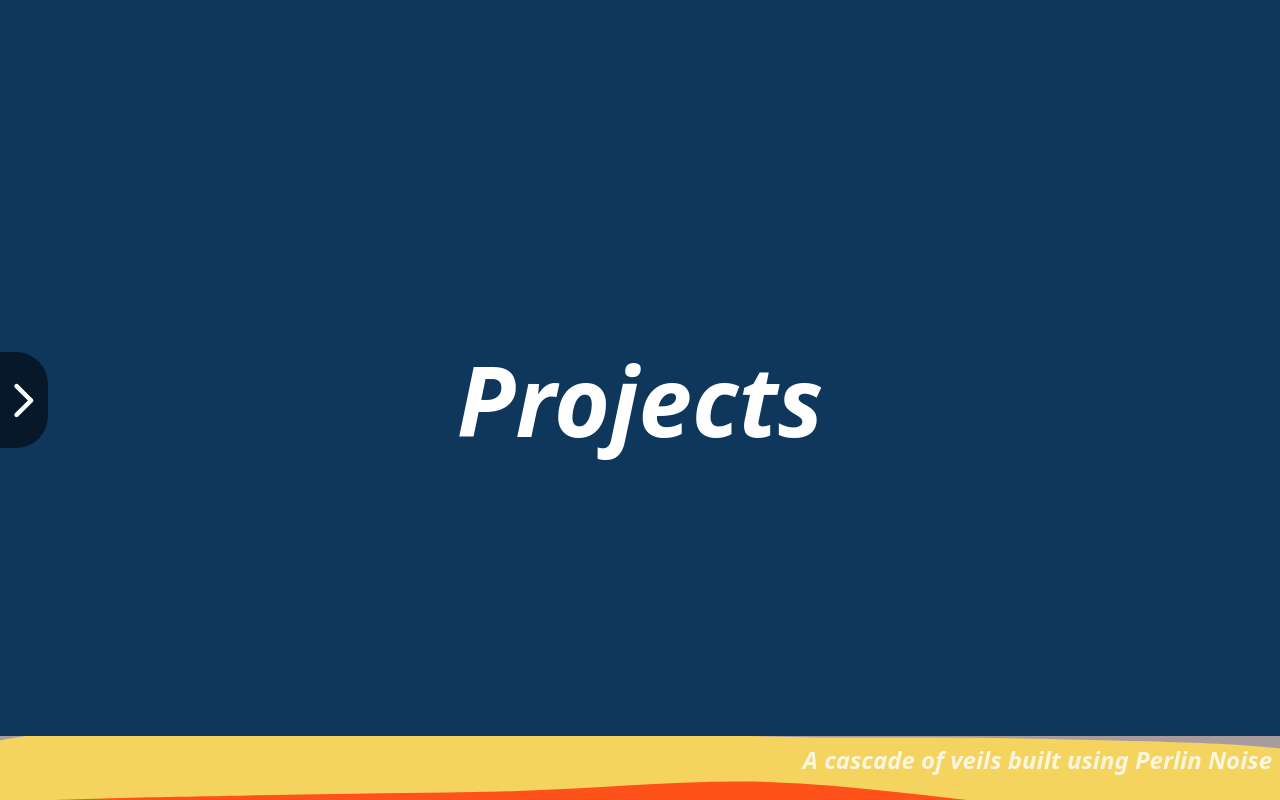
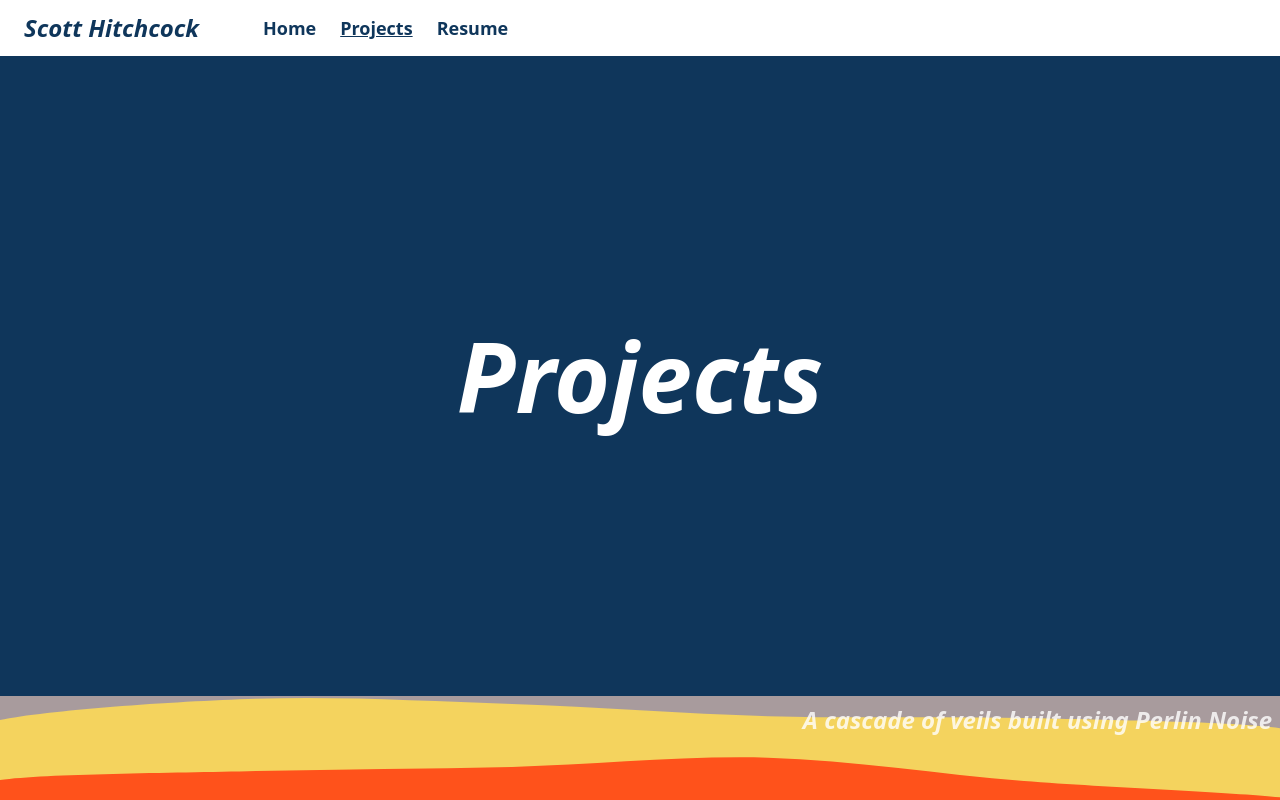
Before and after one commit to scotthitch/s-hitchcock-website, a Vue app: page /projects in a window 1280 px wide. Built offline with nearby package versions, Linux system fonts and the light colour scheme.

Commit message:
feat: create new navbar
now app is split with flex col. navbar is the top and the rest of the content is the bottom section

```diff
--- a/src/App.vue
+++ b/src/App.vue
@@ -4,8 +4,10 @@ import NavBar from './components/NavBar.vue'
 </script>
 
 <template>
-    <NavBar />
-    <RouterView />
+    <div class="flex flex-col h-[100svh]">
+        <NavBar />
+        <RouterView />
+    </div>
 </template>
 
 <style scoped>
--- a/src/components/NavBar.vue
+++ b/src/components/NavBar.vue
@@ -1,10 +1,4 @@
 <script setup lang="ts">
-import { ref, onMounted, onUnmounted } from 'vue'
-import { useDeviceTypeStore } from '../stores/deviceType'
-const isNavBarExpanded = ref(false)
-
-const store = useDeviceTypeStore()
-
 const navBarRoutes = [
     {
         to: '/',
@@ -22,95 +16,27 @@ const navBarRoutes = [
         title: 'Resume'
     }
 ]
-
-const elementIsNavigationRoute = (id: string): boolean => {
-    for (const route of navBarRoutes) {
-        if (route.id === id) {
-            return true // id is from a nav element
-        }
-    }
-    return false // id isn't from a nav element
-}
-
-const handlePageClick = (event: MouseEvent | TouchEvent) => {
-    const navBarElement = document.getElementById('navbarBackground')
-    const clickedElement = event.target as HTMLElement
-
-    // If the clicked element is a navigation route, then make sure navbar is closed
-    if (elementIsNavigationRoute(clickedElement.id)) {
-        isNavBarExpanded.value = false
-        return
-    }
-
-    // Null element
-    if (navBarElement === null || clickedElement === null) {
-        return
-    }
-
-    // If the click isn't on the navbar then close the navbar
-    if (!navBarElement.contains(clickedElement) && clickedElement !== navBarElement) {
-        isNavBarExpanded.value = false
-        return
-    }
-
-    // If the click is on the navbar then set it
-    isNavBarExpanded.value = true
-    return
-}
-
-onMounted(() => {
-    window.addEventListener(store.interactionEvent, (e) => handlePageClick(e))
-})
-
-onUnmounted(() => {
-    window.removeEventListener(store.interactionEvent, (e) => handlePageClick(e))
-})
 </script>
 
 <template>
-    <div class="fixed z-30 top-0 bottom-0 left-0 flex items-center" id="navbarRegion">
-        <a :href="isNavBarExpanded ? undefined : '#'">
+    <!-- Add some negative margin on the bottom to ensure navbar overlaps whatevever's visible below -->
+    <nav class="basis-12 z-30 items-center bg-white -mb-[0.5px]" id="navbar">
+        <div class="flex flex-row w-full gap-6 py-3 items-center">
+            <div class="italic text-cv-blue text-xl xs:text-2xl font-bold pl-6">
+                <div class="hidden sm:block pr-10">Scott Hitchcock</div>
+                <div class="block sm:hidden pr-6">S.H</div>
+            </div>
+            <div v-for="(navBarRoute, index) in navBarRoutes" v-bind:key="index">
                 <div
-                id="navbarBackground"
-                class="flex flex-col justify-center items-center nav-bar-background"
-                :class="
-                    isNavBarExpanded
-                        ? 'h-[100svh] w-[40svw] sm:w-[30svw] md:w-[25svw] lg:w-[20svw] xl:w-[15svw] rounded-r-[1.6rem]'
-                        : 'h-24 w-12 rounded-r-[2.0rem]'
-                "
-                style="background-color: rgba(0, 0, 0, 0.55)"
+                    class="text-cv-blue hover:scale-110 text-base xs:text-lg navbarRoute font-semibold"
                 >
-                <Transition name="arrow" mode="out-in">
-                    <img
-                        v-if="!isNavBarExpanded"
-                        src="../assets/arrow.svg"
-                        alt="arrow-icon"
-                        class="absolute"
-                    />
-                </Transition>
-                <Transition name="arrow">
-                    <div
-                        v-if="isNavBarExpanded"
-                        class="flex flex-col gap-14 sm:gap-16 pr-6 w-full place-items-end h-[100svh]"
-                    >
-                        <div class="basis-1/3"></div>
-                        <div
-                            v-for="(navBarRoute, index) in navBarRoutes"
-                            v-bind:key="index"
-                            class="text-white hover:scale-110 opacity-100 text-2xl xs:text-3xl navbarRoute font-bold"
-                        >
-                            <div class="flex flex-row gap-2 items-center">
                     <router-link :to="navBarRoute.to" :id="navBarRoute.id">{{
                         navBarRoute.title
                     }}</router-link>
                 </div>
             </div>
-                        <div class="basis-1/3"></div>
         </div>
-                </Transition>
-            </div>
-        </a>
-    </div>
+    </nav>
 </template>
 
 <style>
--- a/src/components/P5Project.vue
+++ b/src/components/P5Project.vue
@@ -7,7 +7,7 @@ const props = defineProps<P5ProjectProps>()
 </script>
 
 <template>
-    <div class="verticalPan relative h-[100svh] snap-always snap-center">
+    <div class="verticalPan relative h-full snap-always snap-center">
         <div class="h-full" v-if="props.state !== 'invisible'">
             <div class="h-full">
                 <P5Canvas
--- a/src/components/ProjectsIntro.vue
+++ b/src/components/ProjectsIntro.vue
@@ -1,8 +1,8 @@
 <script setup lang="ts"></script>
 
 <template>
-    <div class="verticalPan relative h-[92svh] sm:h-[92svh] snap-always snap-center bg-cv-blue">
-        <div class="flex h-[100svh]">
+    <div class="verticalPan relative h-[85svh] sm:h-[80svh] snap-always snap-center bg-cv-blue">
+        <div class="flex h-full">
             <div class="m-auto text-6xl sm:text-8xl font-bold italic slide-from-left-60 text-white">
                 Projects
             </div>
--- a/src/views/HomeView.vue
+++ b/src/views/HomeView.vue
@@ -3,9 +3,12 @@ import HomeFooter from '../components/HomeFooter.vue'
 </script>
 
 <template>
-    <div class="flex h-[94svh] sm:h-[92svh] bg-cv-blue">
+    <div class="h-full bg-cv-blue">
+        <div class="flex h-[85svh] sm:h-[80svh]">
             <div class="m-auto grid grid-cols-3 p-3">
-            <div class="text-white text-6xl sm:text-8xl font-bold italic slide-from-left-60 col-span-2">
+                <div
+                    class="text-white text-6xl sm:text-8xl font-bold italic slide-from-left-60 col-span-2"
+                >
                     Scott
                 </div>
 
@@ -16,8 +19,11 @@ import HomeFooter from '../components/HomeFooter.vue'
                     <div>Mechatronics</div>
                 </div>
 
-            <div class="text-white text-6xl sm:text-8xl font-bold italic slide-from-left-80 col-span-3">
+                <div
+                    class="text-white text-6xl sm:text-8xl font-bold italic slide-from-left-80 col-span-3"
+                >
                     Hitchcock
+                </div>
             </div>
         </div>
     </div>
--- a/src/views/ProjectsView.vue
+++ b/src/views/ProjectsView.vue
@@ -50,6 +50,9 @@ const projectsToRender = computed(() => {
 const projectStates = ref<P5ProjectState[]>(Array(projects.value.length).fill('invisible'))
 
 const setProjectVisibilityStates = () => {
+    const navbar = document.getElementById(`navbar`)
+    const navbarBoundingRect = navbar?.getBoundingClientRect() || new DOMRect()
+
     let wasPreviousProjectVisible = false
     projects.value.forEach((project, i) => {
         const el = document.getElementById(`project-${i}`)
@@ -60,7 +63,10 @@ const setProjectVisibilityStates = () => {
 
         const projectBoundingRect = el.getBoundingClientRect()
 
-        if (projectBoundingRect.top < window.innerHeight - 5 && projectBoundingRect.bottom > 0) {
+        if (
+            projectBoundingRect.top < window.innerHeight - 5 &&
+            projectBoundingRect.bottom > navbarBoundingRect.height
+        ) {
             //TODO need 10?
             projectStates.value[i] = 'visible'
             wasPreviousProjectVisible = true
@@ -112,11 +118,7 @@ onUnmounted(() => {
 </script>
 
 <template>
-    <div
-        id="projects-view"
-        class="snap-y snap-mandatory h-[100svh] overflow-scroll overflow-x-hidden"
-    >
-        <!-- <ScrollDownIndicator /> -->
+    <div id="projects-view" class="snap-y snap-mandatory h-full overflow-scroll overflow-x-hidden">
         <component
             v-for="(project, i) in projectsToRender"
             :is="project.component"
```
Lines whose indentation alone changed are shown as unchanged.
